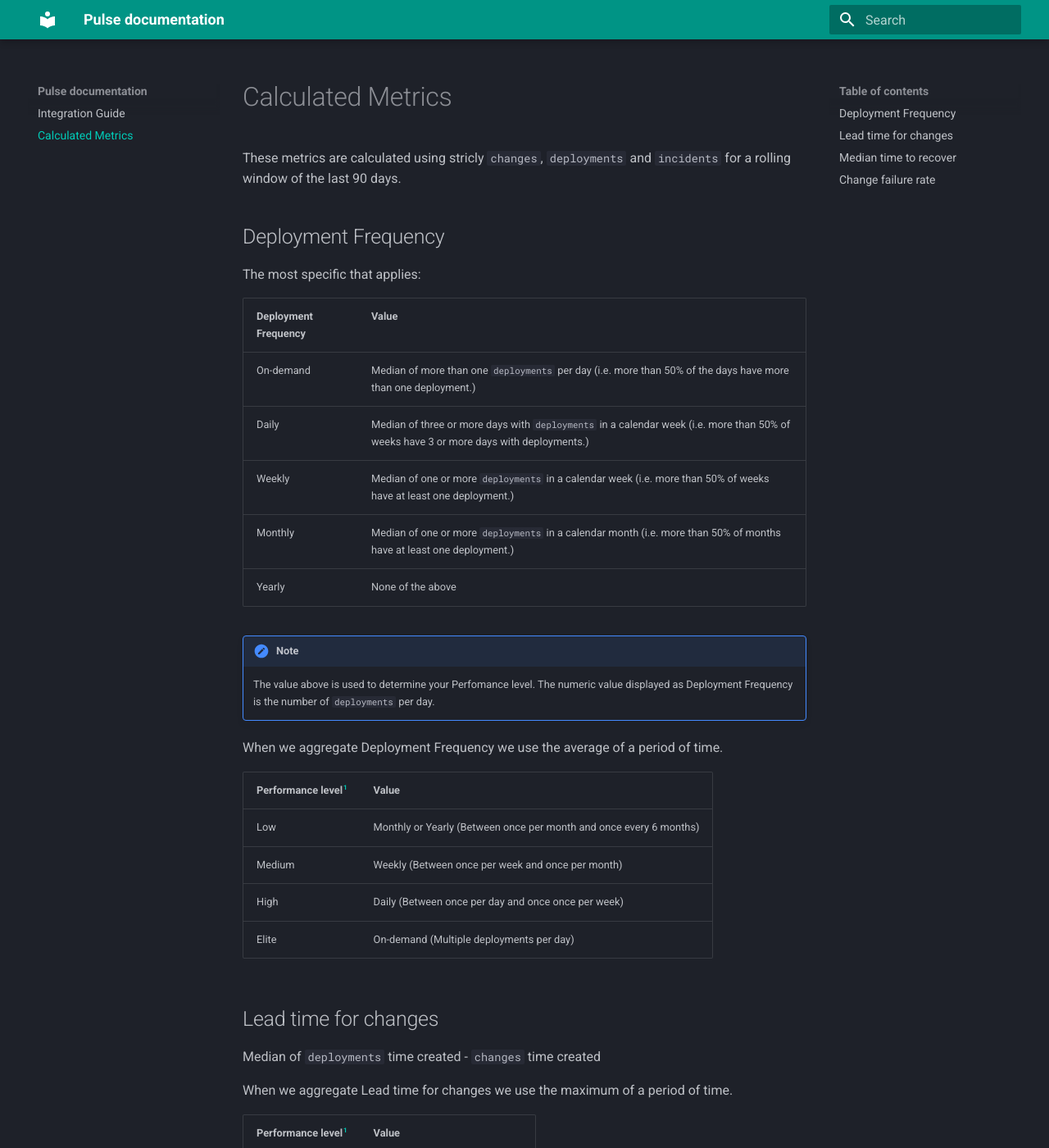
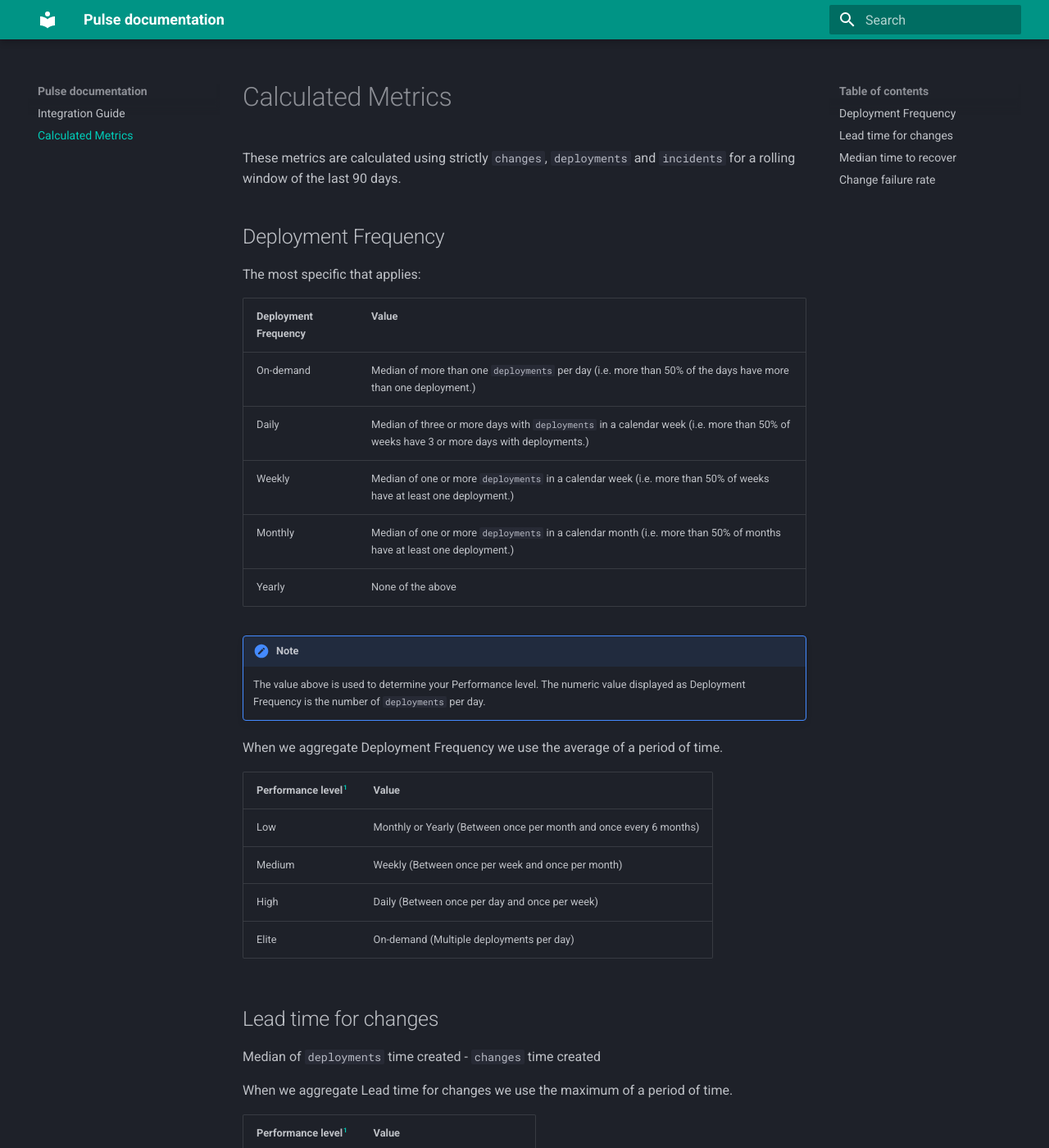
Before and after one commit to codacy/pulse-user-docs, an MkDocs documentation site: the page built from docs/metrics.md, in a window 1280 px wide and 1400 px high. Shown: the whole window at 82% size. Built offline with MkDocs 1.6.1 and Material for MkDocs 9.7.7, drawn with Linux system fonts in a browser that asks for light colours.

```diff
--- a/docs/metrics.md
+++ b/docs/metrics.md
@@ -1,21 +1,21 @@
 # Calculated Metrics
 
-These metrics are calculated using stricly `changes`, `deployments` and `incidents` for a rolling window of the last 90 days.
+These metrics are calculated using strictly `changes`, `deployments` and `incidents` for a rolling window of the last 90 days.
 
 ## Deployment Frequency
 
 The most specific that applies:
 
-| Deployment Frequency | Value                                                                                                                                                                                       |
-| -------------------- | ------------------------------------------------------------------------------------------------------------------------------------------------------------------------------------------- |
-| On-demand            | Median of more than one `deployments` per day (i.e. more than 50% of the days have more than one deployment.)                                                                               |
-| Daily                | Median of three or more days with `deployments` in a calendar week             (i.e. more than 50% of weeks have 3 or more days with deployments.)                                          |
-| Weekly               | Median of one or more `deployments` in a calendar week                              (i.e. more than 50% of weeks have at least one deployment.)                                             |
-| Monthly              | Median of one or more `deployments` in a calendar month                                                                        (i.e. more than 50% of months have at least one deployment.) |
-| Yearly               | None of the above                                                                                                                                                                           |
+| Deployment Frequency | Value                                                                                                                                  |
+| -------------------- | -------------------------------------------------------------------------------------------------------------------------------------- |
+| On-demand            | Median of more than one `deployments` per day (i.e. more than 50% of the days have more than one deployment.)                          |
+| Daily                | Median of three or more days with `deployments` in a calendar week (i.e. more than 50% of weeks have 3 or more days with deployments.) |
+| Weekly               | Median of one or more `deployments` in a calendar week (i.e. more than 50% of weeks have at least one deployment.)                     |
+| Monthly              | Median of one or more `deployments` in a calendar month (i.e. more than 50% of months have at least one deployment.)                   |
+| Yearly               | None of the above                                                                                                                      |
 
 !!! note
-    The value above is used to determine your Perfomance level. The numeric value displayed as Deployment Frequency is the number of `deployments` per day.
+    The value above is used to determine your Performance level. The numeric value displayed as Deployment Frequency is the number of `deployments` per day.
 
 When we aggregate Deployment Frequency we use the average of a period of time.
 
@@ -23,7 +23,7 @@ When we aggregate Deployment Frequency we use the average of a period of time.
 | --------------------- | ------------------------------------------------------------------ |
 | Low                   | Monthly or Yearly (Between once per month and once every 6 months) |
 | Medium                | Weekly (Between once per week and once per month)                  |
-| High                  | Daily (Between once per day and once once per week)                |
+| High                  | Daily (Between once per day and once per week)                     |
 | Elite                 | On-demand (Multiple deployments per day)                           |
 
 
```
Also changed, not shown: docs/index.md (+1 -1 lines).
